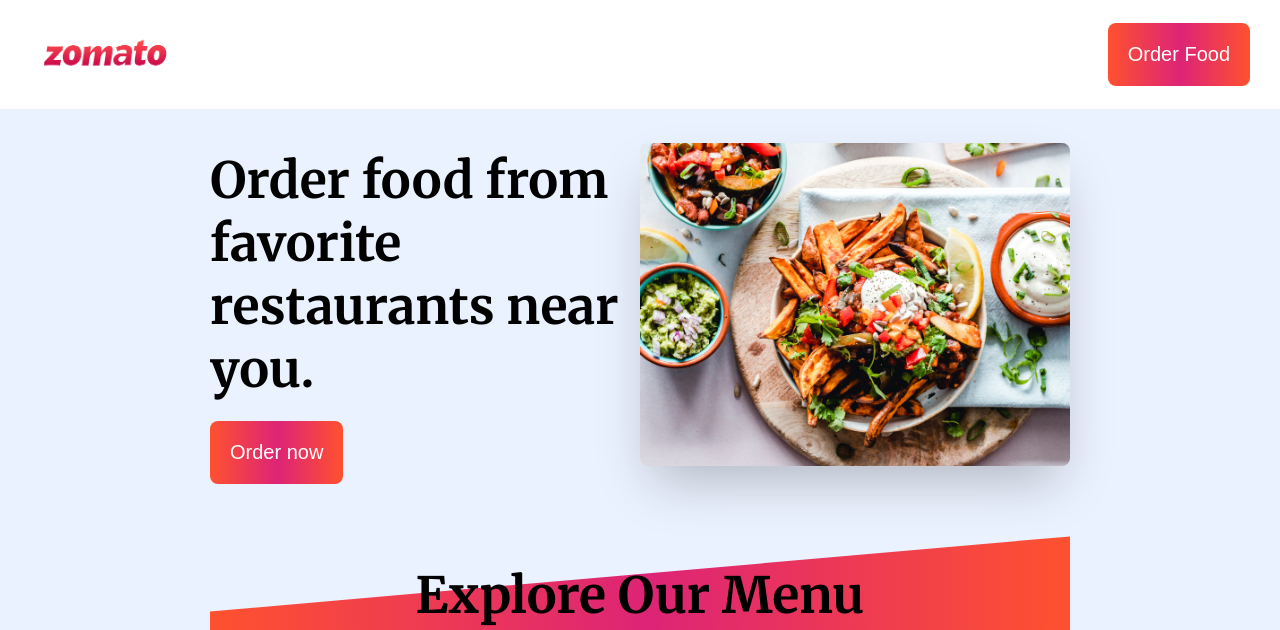
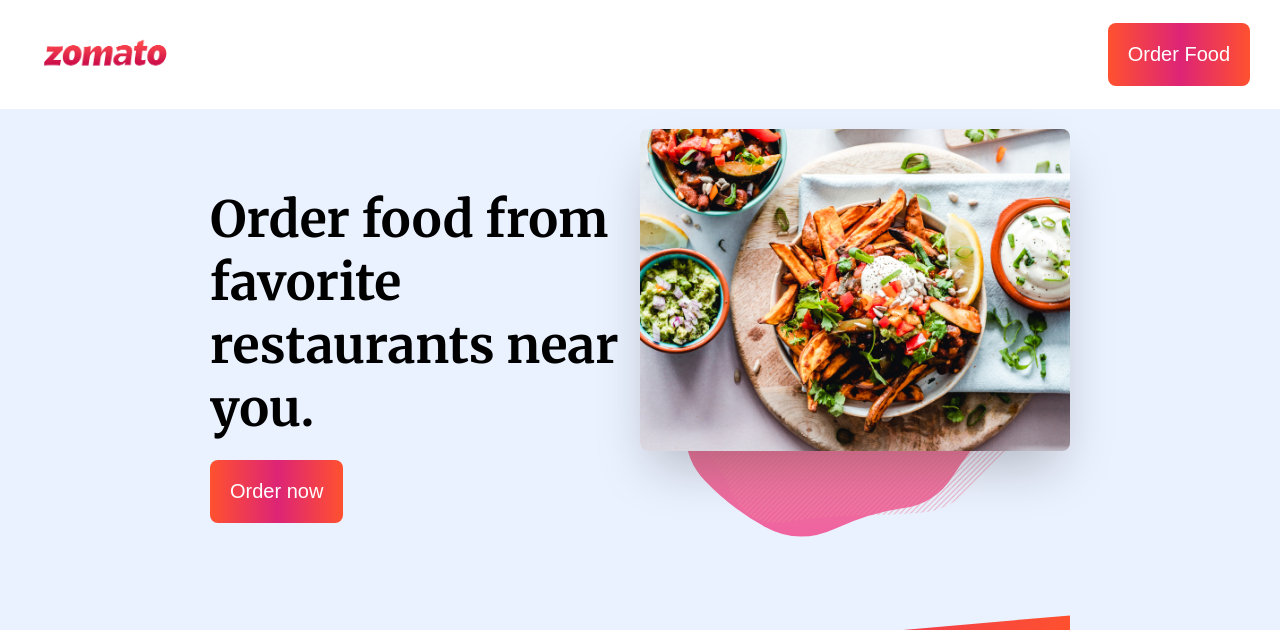
Before and after one commit to MariyaChunawala/Zomato-page-using-Html, a plain HTML site: page index.html in a window 1280 px wide. Shown: the top 630 px of the page. Drawn offline with Linux system fonts and the light colour scheme.

Commit message:
Project Completed

```diff
--- a/index.html
+++ b/index.html
@@ -27,6 +27,8 @@
         <section class="hero__container">
             <div class="hero__image__container">
                 <img src="Assets/hero.jpg" alt="Hero image" class="hero__image" />
+                <img src="Assets/herobgpattren.svg" alt="Herobg pattern" class="hero__pattern" />
+                <img src="Assets/heroShape.svg" alt="Herobg pattern" class="hero__shape" />
             </div>
             <div class="hero__content__container">
                 <h1 class="hero__text">
--- a/style.css
+++ b/style.css
@@ -37,11 +37,19 @@ body{
 }
 .hero__image__container{
     width: 100%;
+    position: relative;
 }
 .hero__image{
     width: 100%;
     border-radius: 8px;
     box-shadow: 0 25px 50px -12px rgba(0, 0, 0, 0.25);
+    position: absolute;
+    z-index: 2;
+}
+.hero__pattern{
+    position: absolute;
+    width: 100%;
+    right: 2;
 }
 .hero__text{
     font-size: 30px;
```
